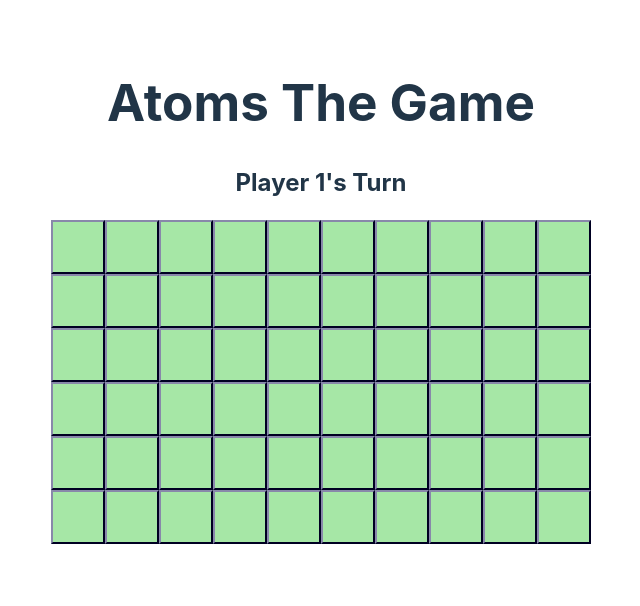
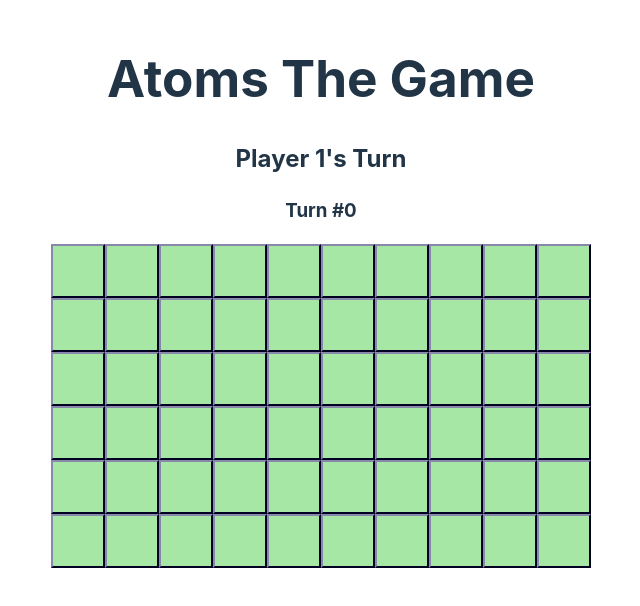
Before and after one commit to Lmasniuk/atoms-game, a React (Vite) app: page / in a window 1280 px wide. Shown: the part 108-714 px from the top of the page, without its empty margins (319-959 px from the left). Built offline with nearby package versions, Linux system fonts and the light colour scheme.

Commit message:
Add turn count

```diff
--- a/src/App.tsx
+++ b/src/App.tsx
@@ -9,13 +9,17 @@ export const GameStateContext = createContext<GameStateContextType | undefined>(
     undefined
 );
 function App() {
-    const [gameState, setGameState] = useState<GameState>({ playersTurn: 1 });
+    const [gameState, setGameState] = useState<GameState>({
+        playersTurn: 1,
+        turnCount: 0,
+    });
 
     return (
         <>
             <h1>Atoms The Game</h1>
             <GameStateContext.Provider value={{ gameState, setGameState }}>
                 <h2>Player {gameState.playersTurn}'s Turn</h2>
+                <h3>Turn #{gameState.turnCount}</h3>
                 <Board />
             </GameStateContext.Provider>
         </>
--- a/src/components/BoardCell/BoardCell.tsx
+++ b/src/components/BoardCell/BoardCell.tsx
@@ -98,6 +98,7 @@ export default function BoardCell({ cellData, setBoardState }: BoardCellProps) {
             setGameState((prevState: GameState) => ({
                 ...prevState,
                 playersTurn: prevState.playersTurn === 1 ? 2 : 1,
+                turnCount: prevState.turnCount + 1,
             }));
         } else {
             console.error("setGameState is undefined");
--- a/src/types/GameState.tsx
+++ b/src/types/GameState.tsx
@@ -1,3 +1,4 @@
 export interface GameState {
     playersTurn: number;
+    turnCount: number;
 }
```
